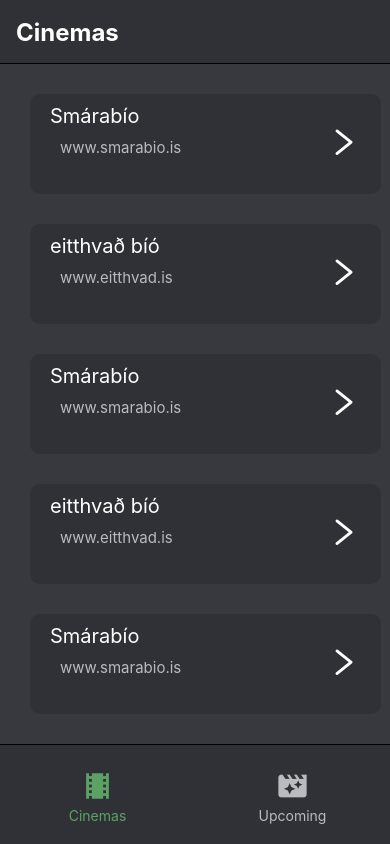
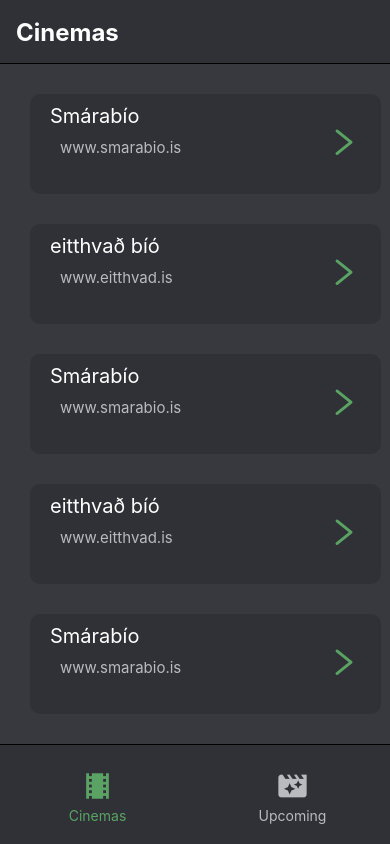
Before and after one commit to njalsson/cinema, a React Native app: screen /Cinemas in a window 390 px wide. Built offline with nearby package versions, Linux system fonts and the light colour scheme.

Commit message:
Update styles.js

```diff
--- a/src/components/cinemalistitem/styles.js
+++ b/src/components/cinemalistitem/styles.js
@@ -1,5 +1,5 @@
 import { StyleSheet } from 'react-native';
-import { itemBackground, gray } from '../../styles/colors';
+import { itemBackground, gray, green } from '../../styles/colors';
 
 export default StyleSheet.create({
     container: {
@@ -28,7 +28,8 @@
     arrow: {
         position: 'absolute',
         right: 20,
-        top: 30
+        top: 30,
+        color: green
 
     },
 });
```
